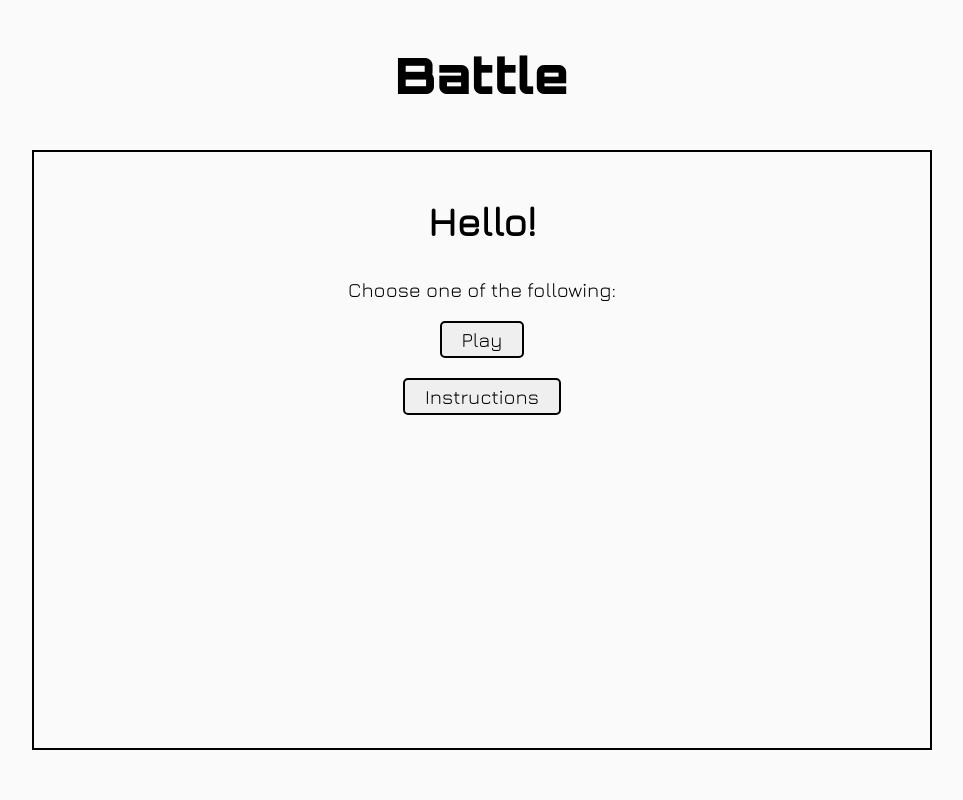
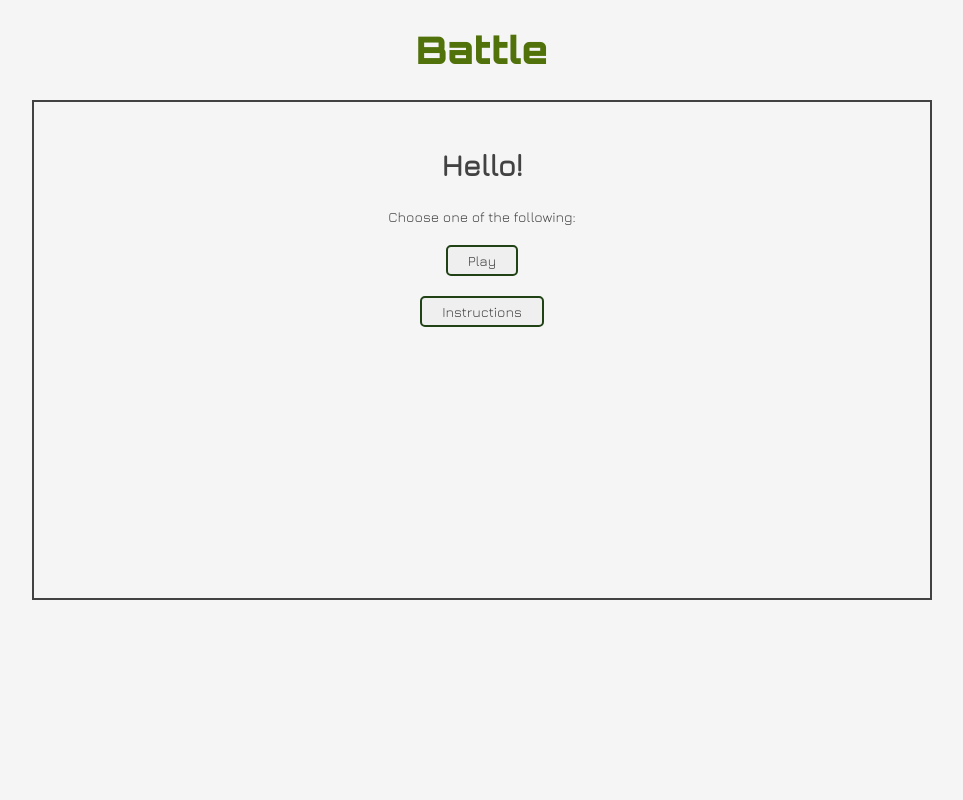
Before and after one commit to alexcviek/project-0, a PHP site: page / in a window 1280 px wide. Shown: the whole page, without its empty margins (158-1121 px from the left). Run offline with PHP 8.4, Linux system fonts and the light colour scheme; some libraries are stand-ins or nearby versions.

Commit message:
stylig and resizing

```diff
--- a/src/scss/main.scss
+++ b/src/scss/main.scss
@@ -2,59 +2,61 @@
   box-sizing: border-box;
 }
 body{
-  background-color: #fafafa;
+  background-color: #F5F5F5;
   margin: 0 auto;
 }
 header{
   margin: 0 auto;
-  background-color: #fafafa;
-  height: 150px;
+  background-color: #F5F5F5;
+  height: 100px;
   font-family: 'Orbitron', sans-serif;
   h1{
     margin: 0 auto;
     text-align: center;
-    font-size: 50px;
-    line-height: 150px;
+    font-size: 38px;
+    line-height: 100px;
+    color: #51710A;
   }
 }
 main{
   margin: 0 auto;
   max-width: 900px;
-  height: 600px;
-  border: 2px solid black;
+  height: 500px;
+  border: 2px solid #424242;
   .welcome, .instructions, .character-screen, .chosen-character, .game-window, .game-over{
     margin: 45px auto;
     width: 500px;
-    height: 500px;
+    height: 400px;
     h2, p, button, label{
       text-align: center;
       font-family: 'Jura', sans-serif;
+      color: #424242;
     }
     h2{
-      font-size: 40px;
+      font-size: 30px;
     }
     p{
-      font-size: 20px;
+      font-size: 14px;
     }
     button, label, input{
       margin: 20px auto;
       display: block;
-      font-size: 20px;
+      font-size: 14px;
       padding: 5px 20px;
-      border: 2px solid black;
+      border: 2px solid #204215;
       border-radius: 5px;
     }
     label{
       border: none;
     }
     button:hover{
-      background-color: #fff;
+      background-color: #C5D200;
     }
     .choices{
       width: 400px;
-      height: 200px;
+      height: 250px;
       margin: 0 auto;
-      border: 2px solid black;
+      border: 2px solid #204215;
       .character{
         width: 100px;
         height: 100px;
@@ -65,24 +67,24 @@ main{
         }
       }
       .active{
-        border: 5px solid #000;
+        border: 5px solid #204215;
       }
     }
   }
   .chosen-character{
     img{
-      max-width: 200px;
+      max-width: 150px;
       position: relative;
-      left: 30%;
+      left: 35%;
     }
   }
   .game-window{
     margin: 45px auto;
     width: 800px;
-    height: 500px;
+    height: 460px;
     button{
       display: inline-block;
-      margin-left: 120px;
+      margin: 10px 0 0 130px;
     }
     img{
       max-width: 150px;
@@ -93,14 +95,14 @@ main{
       p{
         line-height: 15px;
         margin-top: 5px;
-        font-size: 17px;
+        font-size: 14px;
       }
       .player-section{
         line-height: 10px;
         float: left;
         width: 40%;
         .img-active{
-          border: 5px solid #204215;
+          border: 10px solid #204215;
         }
         img{
           float: left;
@@ -117,7 +119,7 @@ main{
 
       .winner{
         font-size: 30px;
-        color: red;
+        color: #204215;
 
       }
     }
```
Also changed, not shown: index.html (+22 -12 lines), src/js/app.js (+31 -17 lines), public/css/main.css, public/js/app.js.
